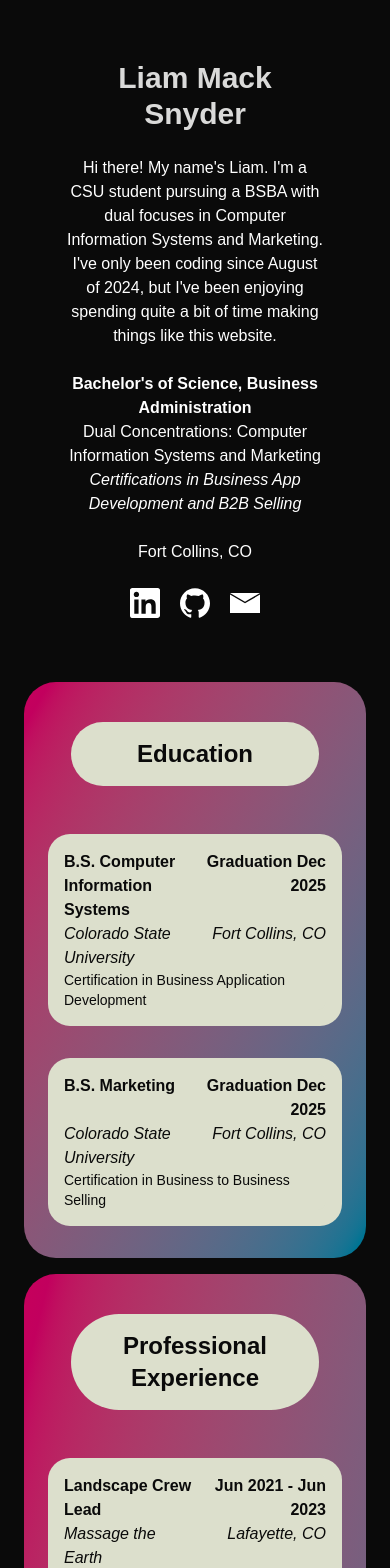
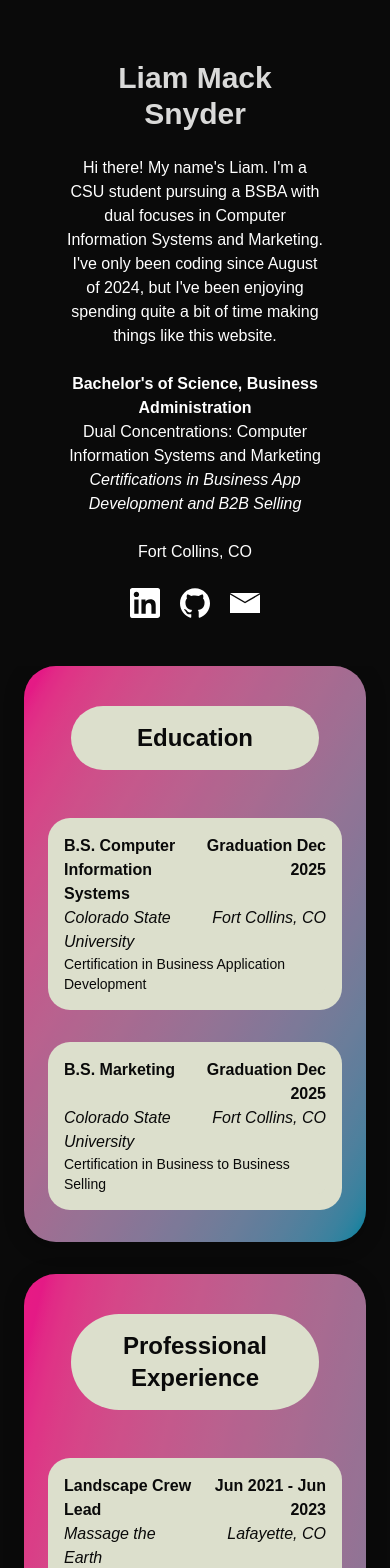
Before and after one commit to MackMaritimus/liammacksnyder, a Next.js app: page / in a window 390 px wide. Shown: the top 1568 px of the page. Built offline with nearby package versions, Linux system fonts and the light colour scheme.

Commit message:
Spacing and Resume Bubble Colors Updates

```diff
--- a/src/app/page.tsx
+++ b/src/app/page.tsx
@@ -5,7 +5,7 @@ import Resume from "@/components/sections/homepage/Resume";
 
 export default function HomePage() {
     return (
-        <main className = "min-h-screen bg-night text-white flex flex-col items-center space-y-16 ">
+        <main className = "min-h-screen bg-night text-white flex flex-col items-center">
 
             { /* AboutMe Section With My Name, Personal Summary, and Picture of Mexplore My Work" Section With Design Work and Coding Work Portfolio Buttons */ }
             <AboutMe/>
--- a/src/components/sections/homepage/AboutMe.tsx
+++ b/src/components/sections/homepage/AboutMe.tsx
@@ -10,7 +10,7 @@ export default function AboutMe () {
         <section className = "grid grid-cols-1 xl:grid-cols-2 gap-x-4 w-full mt-15 items-center">
 
             {/* About Me Text Container */}
-            <div className = "flex col-start-1 flex-col text-center xl:text-left max-w-full items-center xl:items-start mx-16 xl:ml-[25%]">
+            <div className = "flex col-start-1 flex-col text-center xl:text-left max-w-full items-center xl:items-start mx-16 xl:ml-[25%] mb-12 xl:mb-0">
 
                 {/* About Me Text Box and Text */}
 
@@ -46,8 +46,7 @@ export default function AboutMe () {
 
 
             {/* About me Image */}
-            <div className = "flex col-start-2 w-full hidden xl:block items-center">
-                <div className = "p-10">
+            <div className = "flex col-start-2 w-full hidden xl:block items-center p-10">
                 <div className = "ring-2 max-w-180 mx-auto rounded-full">
                     <Image
                         src = "/LinkedIn_2.png"
@@ -60,7 +59,6 @@ export default function AboutMe () {
                     />
                 </div>
             </div>
-            </div>
 
         </section>
     );
--- a/src/components/sections/homepage/Resume.tsx
+++ b/src/components/sections/homepage/Resume.tsx
@@ -101,7 +101,7 @@ export default function Resume () {
 
 
             {/* Mobile Resume Section */ }
-            <div className = "gap-y-4 flex flex-col w-full px-6 overflow-hidden xl:hidden items mb-15">
+            <div className = "gap-y-8 flex flex-col w-full px-6 overflow-hidden xl:hidden items mb-15">
                 {educationBubble}
                 {professionalExperienceBubble}
                 {projectsBubble}
--- a/src/components/ui/ResumeBubble.tsx
+++ b/src/components/ui/ResumeBubble.tsx
@@ -63,8 +63,8 @@ interface Bubble1Props {
 function Bubble1({ children, header = "" }:Bubble1Props) {
 
     return (
-        <div className = "text-night flex flex-col text-center bg-linear-to-br from-pink-700 to-cyan-700 rounded-4xl mx-auto max-w-full w-full md:w-190 p-10 md:p-15 justify-center md:justify-start items-center">
-            <div className = "w-full">
+        <div className = "shadow-[0_4px_20px_rgba(0,0,0,0.3)] text-night flex flex-col text-center bg-linear-to-br from-pink-600 to-cyan-700 rounded-4xl mx-auto max-w-full w-full md:w-190 justify-center md:justify-start items-center">
+            <div className = "w-full bg-white/10 p-10 xl:p-15 rounded-4xl">
                 <div className = "bg-eggshell px-6 py-4 w-[95%] sm:w-[85%] xl:w-[75%] mx-auto rounded-full">
                     <Head3>
                         {header}
```
Lines whose indentation alone changed are shown as unchanged.
